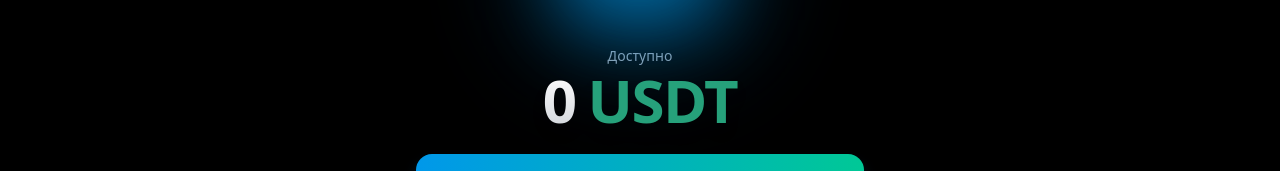
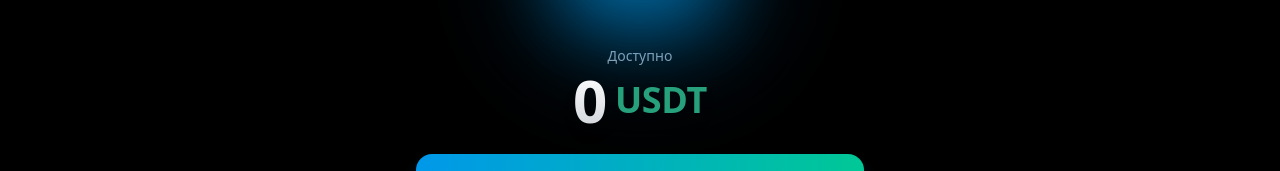
Before and after one commit to odzoitod-collab/tontradeWEB, a React (Vite) app in the folder tontradeWEB/: page / in a window 1280 px wide. Shown: the part 162-333 px from the top of the page. Built offline with nearby package versions, Linux system fonts and the light colour scheme; no server answers; the database is empty; grey boxes are pictures that could not be loaded.

Commit message:
Update HeroSection.tsx

```diff
--- a/tontradeWEB/components/HeroSection.tsx
+++ b/tontradeWEB/components/HeroSection.tsx
@@ -112,11 +112,19 @@
              </div>
           </div>
           <span className="text-gray-400 text-sm font-medium mb-1">Доступно</span>
-          <h1 className="text-6xl font-black text-white tracking-tight flex items-center gap-3 drop-shadow-lg">
-            <span className="bg-gradient-to-b from-white to-gray-300 bg-clip-text text-transparent">
+          <h1 className="font-black text-white tracking-tight flex items-center gap-2 drop-shadow-lg">
+            <span className={`bg-gradient-to-b from-white to-gray-300 bg-clip-text text-transparent ${
+              balance >= 10000 ? 'text-4xl' :
+              balance >= 1000 ? 'text-5xl' :
+              'text-6xl'
+            }`}>
               {balance.toLocaleString(undefined, { minimumFractionDigits: 0, maximumFractionDigits: 2 })}
             </span>
-            <span className="font-bold text-[#26A17B] drop-shadow-md">USDT</span>
+            <span className={`font-bold text-[#26A17B] drop-shadow-md ${
+              balance >= 10000 ? 'text-2xl' :
+              balance >= 1000 ? 'text-3xl' :
+              'text-4xl'
+            }`}>USDT</span>
           </h1>
         </div>
 
```
